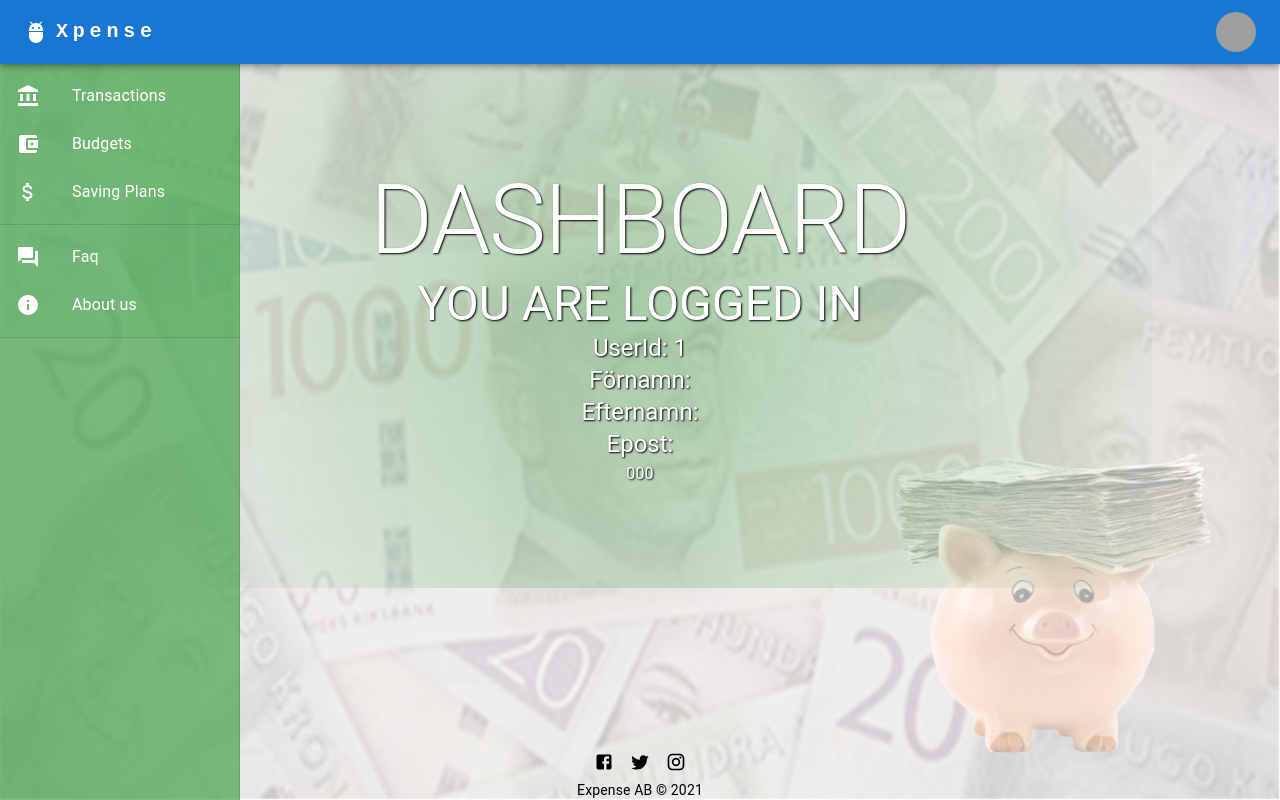
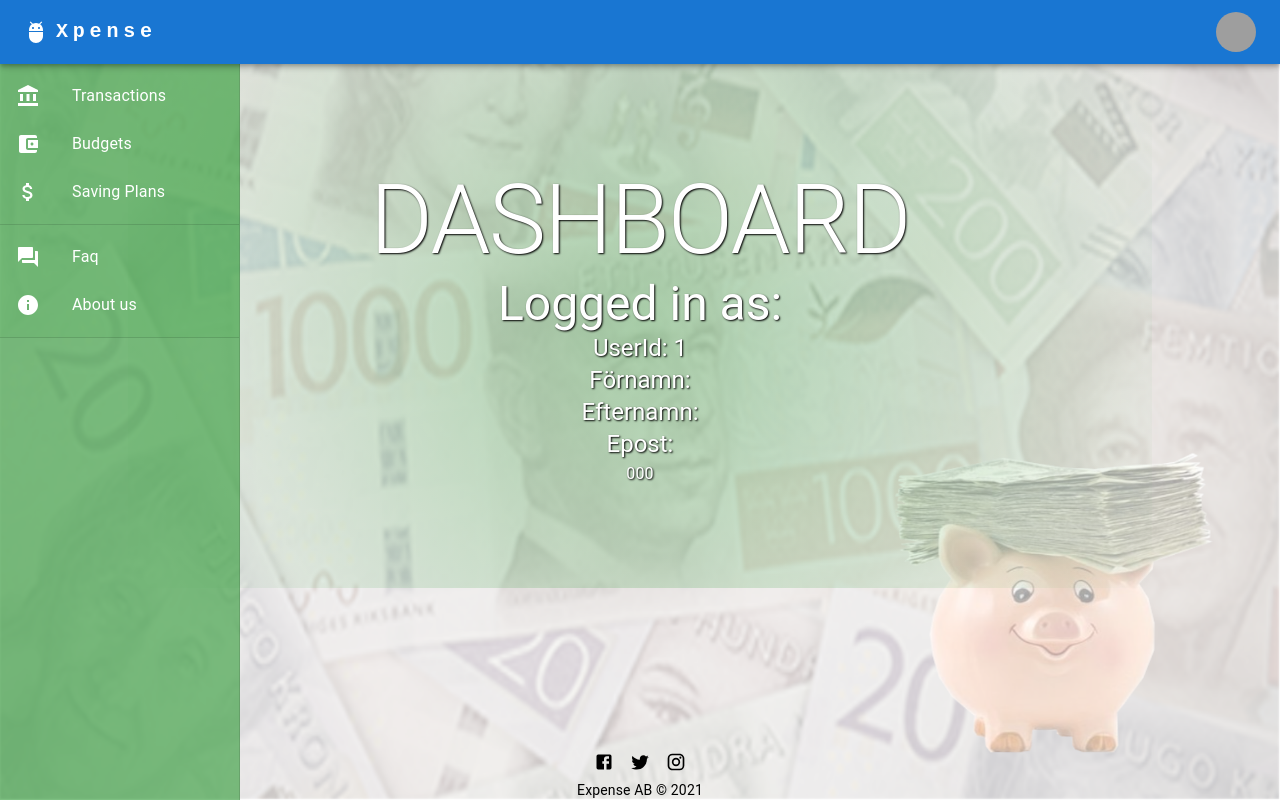
Before and after one commit to Fullstack-Roligheter/Frontend-ReactTS, a React (Create React App) app: page /dashboard in a window 1280 px wide. Built offline with nearby package versions, Linux system fonts and the light colour scheme; sample sign-in values are in the browser's storage; grey boxes are pictures that could not be loaded.

Commit message:
SideBarOvelapFix Style on dashboad to not clip text on small window

```diff
--- a/src/features/dashboard/dashboard.tsx
+++ b/src/features/dashboard/dashboard.tsx
@@ -3,11 +3,31 @@ import { Navigate } from 'react-router-dom'
 import { useUserContext } from '../../context/UserContext'
 import { userType } from '../../shared/Interfaces/userToken'
 import styles from '../../CssStyles.js'
+import { useEffect, useState } from 'react'
 
 
 function DashboardFeature() {
   // let UserIsLoggedIn = sessionStorage.getItem('user')
   // console.log('authenticatedLayout: ', UserIsLoggedIn)
+
+  const [dashboardTextSize, setDashboardTextSize] = useState('big')
+
+  useEffect(() => {
+    const handleResize = () => {
+      if (window.innerWidth < 767) {
+        setDashboardTextSize('small')
+      } else if (window.innerWidth < 850) {
+        setDashboardTextSize('medium')
+      } else {
+        setDashboardTextSize('big')
+      }
+    }
+    window.addEventListener('resize', handleResize)
+
+    return () => {
+      window.removeEventListener('resize', handleResize)
+    }
+  }, [])
 
   let timeMilli = Date.now().toString().slice(-3)
 
@@ -22,15 +42,29 @@ function DashboardFeature() {
   // }
 
   return (
-    <Box style={styles.dashboardBackground} sx={{ display: 'flex', flexDirection: 'column' }}>
-      <Typography variant='h1' style={styles.whiteTypography}>DASHBOARD</Typography>
-      <Typography variant='h3' style={styles.whiteTypography}>YOU ARE LOGGED IN</Typography>
+    <Box style={styles.dashboardBackground} sx={{ display: 'flex', flexDirection: 'column', maxWidth: '100%' }}>
+      {(() => {
+        if (dashboardTextSize == 'small') {
+          return (
+            <Typography variant='h3' style={styles.whiteTypography}>DASHBOARD</Typography>
+          )
+        } else if (dashboardTextSize == 'medium') {
+          return (
+            <Typography variant='h2' style={styles.whiteTypography}>DASHBOARD</Typography>
+          )
+        } else {
+          return (
+            <Typography variant='h1' style={styles.whiteTypography}>DASHBOARD</Typography>
+          )
+        }
+      })()}
+      <Typography variant='h3' style={styles.whiteTypography}>Logged in as:</Typography>
       <Typography variant='h5' style={styles.whiteTypography}>UserId: {user.userId}</Typography>
       <Typography variant='h5' style={styles.whiteTypography}>Förnamn: {user.firstName}</Typography>
       <Typography variant='h5' style={styles.whiteTypography}>Efternamn: {user.lastName}</Typography>
       <Typography variant='h5' style={styles.whiteTypography}>Epost: {user.email}</Typography>
       <Typography variant='subtitle1' style={styles.whiteTypography}>{timeMilli}</Typography>
-    </Box>
+    </Box >
   )
 }
 
--- a/src/shared/layout/authenticatedLayout.tsx
+++ b/src/shared/layout/authenticatedLayout.tsx
@@ -12,14 +12,17 @@ const AuthenticatedLayout = () => {
 
   const [smallWindow, setSmallWindowOpen] = useState(true)
   const [drawervariant, SetDrawerVariant] = useState('permanent')
+  const [contentPadding, SetContentPadding] = useState('')
 
   useEffect(() => {
     const handleResize = () => {
       if (window.innerWidth < 767) {
         setSmallWindowOpen(false)
         SetDrawerVariant('temporary')
+        SetContentPadding('0px')
       } else {
         SetDrawerVariant('permanent')
+        SetContentPadding('240px')
       }
     }
     window.addEventListener('resize', handleResize)
@@ -52,7 +55,7 @@ const AuthenticatedLayout = () => {
       <Box height='100vh'>
         <AuthenticatedHeader {...newUserHeader} />
         <Sidebar {...newUserSidebar} />
-        <Grid container={true} justifyContent='center' spacing={0} my={8}>
+        <Grid container={true} justifyContent='center' spacing={0} my={8} pl={contentPadding}>
           <Outlet />
         </Grid>
       </Box>
```
